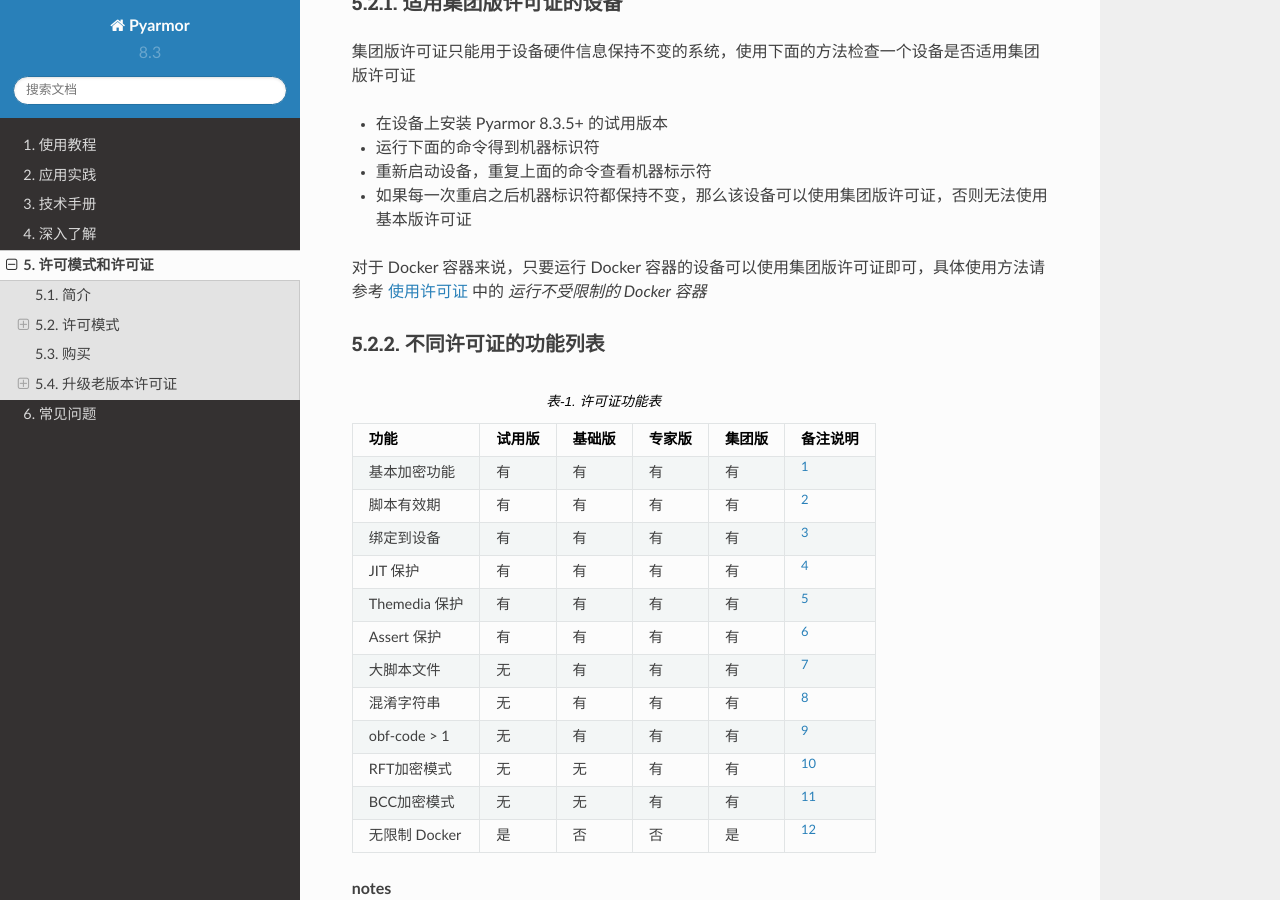
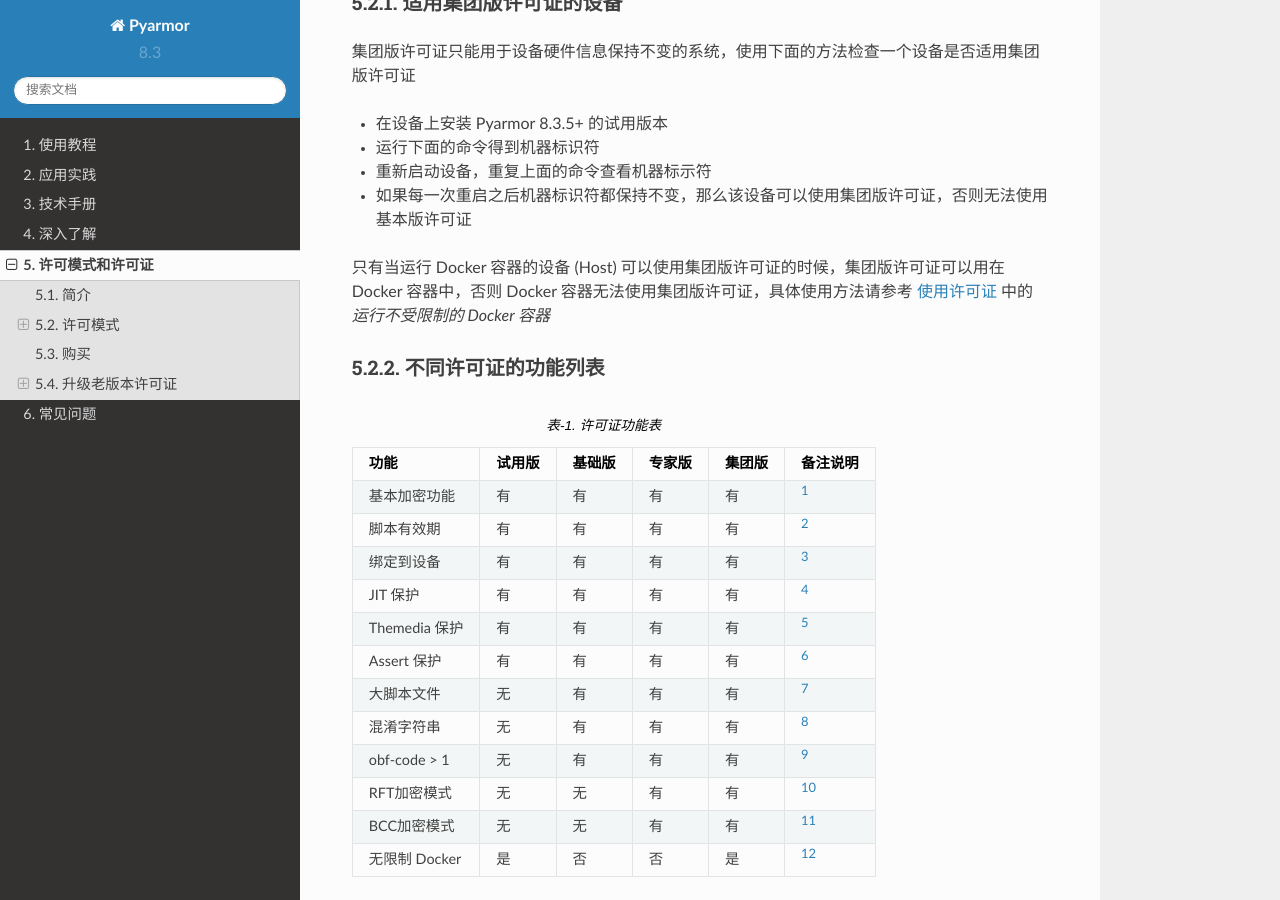
Before and after one commit to dashingsoft/pyarmor-docs-zh, a Sphinx documentation site: the page built from docs/licenses.rst, in a window 1280 px wide and 900 px high, scrolled down 2400 px. Built offline with Sphinx 7.4.7 and the Read the Docs theme 2.0.0, drawn with Linux system fonts in a browser that asks for light colours.

Commit message:
说明使用集团版许可证运行 Docker 容器的条件

```diff
--- a/docs/how-to/register.rst
+++ b/docs/how-to/register.rst
@@ -198,7 +198,7 @@
 
 运行 Linux 系统的容器时候需要使用额外参数 ``--add-host=host.docker.internal:host-gateway`` （运行 Windows 和 Darwin 容器不需要）::
 
-    $ docker run --add-host=host.docker.internal:host-gateway python bash
+    $ docker run -it --add-host=host.docker.internal:host-gateway python bash
 
     root@86b180b28a50:/# python --version
     Python 3.11.4
--- a/docs/licenses.rst
+++ b/docs/licenses.rst
@@ -97,7 +97,7 @@
 * 重新启动设备，重复上面的命令查看机器标示符
 * 如果每一次重启之后机器标识符都保持不变，那么该设备可以使用集团版许可证，否则无法使用基本版许可证
 
-对于 Docker 容器来说，只要运行 Docker 容器的设备可以使用集团版许可证即可，具体使用方法请参考 :doc:`how-to/register` 中的 `运行不受限制的 Docker 容器`
+只有当运行 Docker 容器的设备 (Host) 可以使用集团版许可证的时候，集团版许可证可以用在 Docker 容器中，否则 Docker 容器无法使用集团版许可证，具体使用方法请参考 :doc:`how-to/register` 中的 `运行不受限制的 Docker 容器`
 
 不同许可证的功能列表
 --------------------
```
